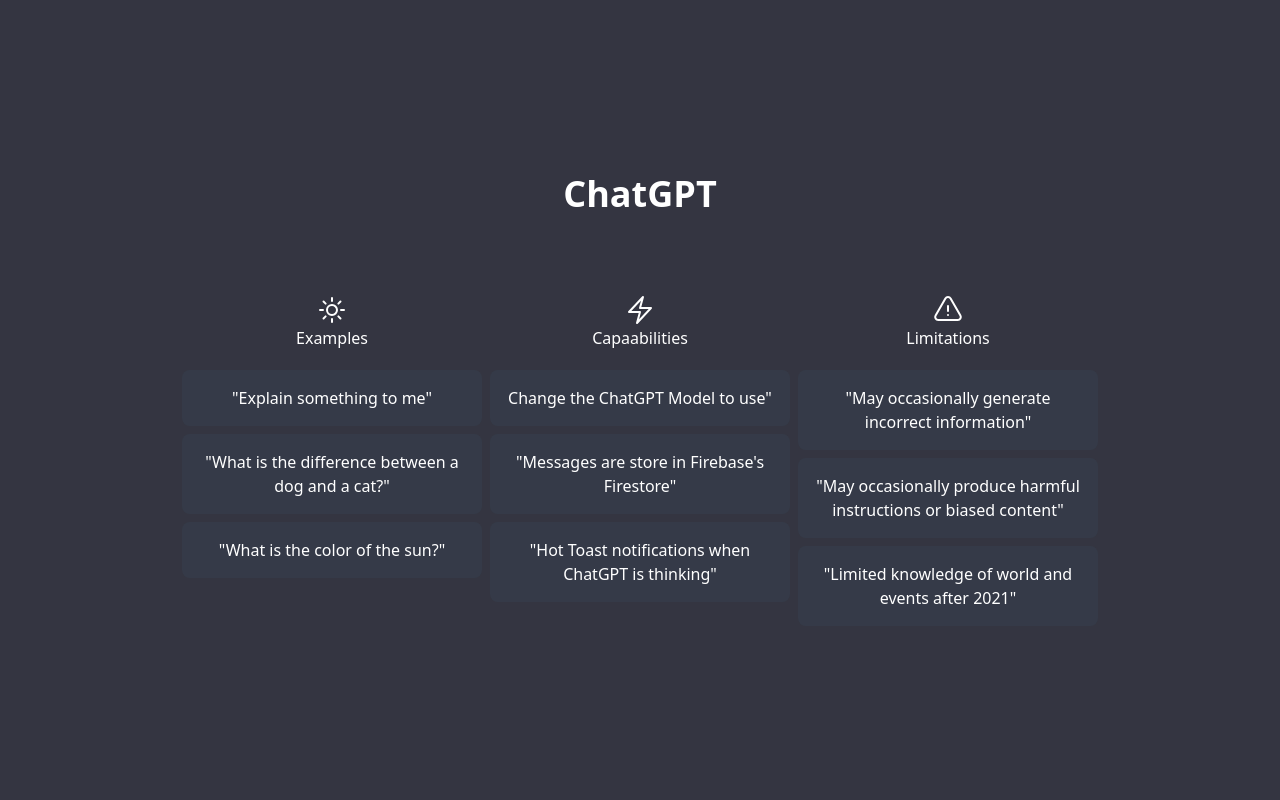
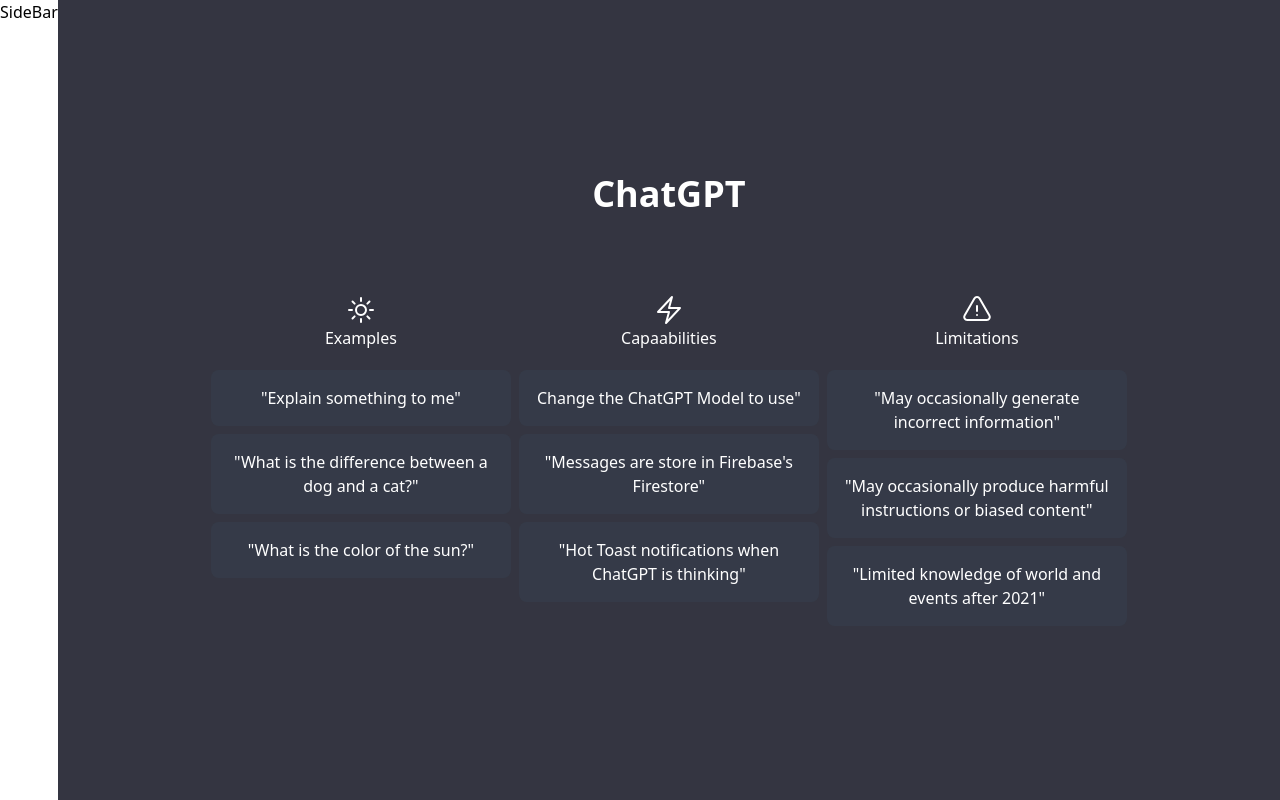
Before and after one commit to Marcos8060/ChatGPT-API, a Next.js app: page / in a window 1280 px wide. Built offline with nearby package versions, Linux system fonts and the light colour scheme.

Commit message:
created the sidebar component

```diff
--- a/app/layout.tsx
+++ b/app/layout.tsx
@@ -1,27 +1,24 @@
-import './globals.css'
+import SideBar from "@/components/SideBar";
+import "./globals.css";
 
 export const metadata = {
-  title: 'ChatGPT Clone',
-  description: 'Generated by create next app',
-}
+  title: "ChatGPT Clone",
+  description: "Generated by create next app",
+};
 
 export default function RootLayout({
   children,
 }: {
-  children: React.ReactNode
+  children: React.ReactNode;
 }) {
   return (
     <html lang="en">
       <body>
-        <div>
-          {/* sidebar  */}
-
-          {/* notifications */}
-          <div className='bg-[#343541] flex-1'>
-        {children}
-          </div>
+        <div className="flex">
+          <SideBar />
+          <div className="bg-[#343541] flex-1">{children}</div>
         </div>
-        </body>
+      </body>
     </html>
-  )
+  );
 }
--- /dev/null
+++ b/components/SideBar.tsx
@@ -0,0 +1,9 @@
+import React from 'react'
+
+const SideBar = () => {
+  return (
+    <div>SideBar</div>
+  )
+}
+
+export default SideBar
```
